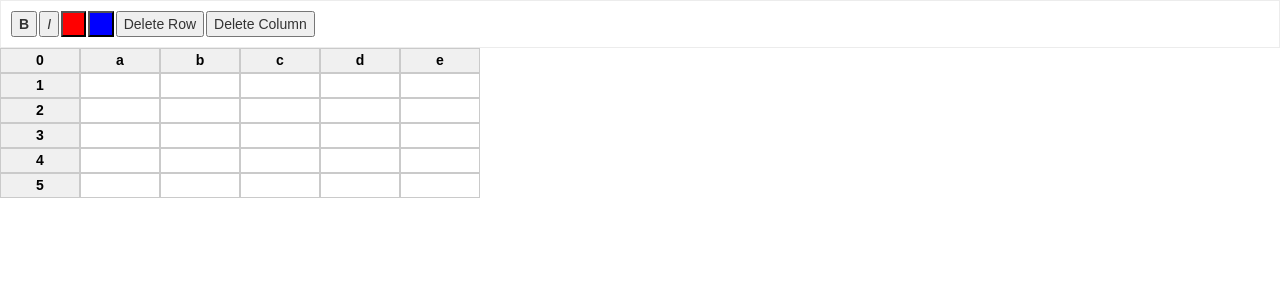
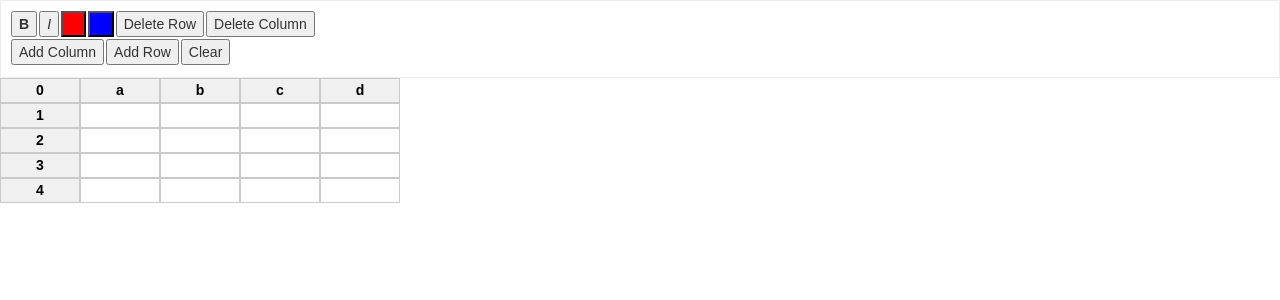
Before and after one commit to rishab85/spreadsheet, a React (Create React App) app: page / in a window 1280 px wide. Shown: the top 300 px of the page. Built offline with nearby package versions, Linux system fonts and the light colour scheme.

Commit message:
add-row/add-column

```diff
--- a/src/App.css
+++ b/src/App.css
@@ -1,11 +1,15 @@
+button{
+  margin : 0 2px 2px 0;
+}
+
+.cells{
+    cursor: cell;
+}
+
 .styler{
   padding :10px;
   border : 1px solid #ececec;
   width:auto;
-}
-
-button{
-  margin-right:2px;
 }
 
 .font-bold {
--- a/src/App.js
+++ b/src/App.js
@@ -1,4 +1,5 @@
 import React, { Component } from 'react';
+import {connect} from 'react-redux';
 import Table from './component/Table'
 import './App.css';
 
@@ -6,10 +7,16 @@ class App extends Component {
   render() {
     return (
       <div className="App">
-        <Table x={5} y={5}/>
+        <Table x={this.props.tableStructure.x} y={this.props.tableStructure.y}/>
       </div>
     );
   }
 }
 
-export default App;
+const mapStateToProps = (state) => {
+    return{
+      tableStructure : state.tableStructure
+    }
+}
+
+export default connect(mapStateToProps)(App);
--- a/src/action/tableAction.js
+++ b/src/action/tableAction.js
@@ -32,3 +32,10 @@ export function currentSelection(value){
     value
   }
 }
+
+export function tableStructure(value){
+  return{
+    type:"TABLE_STRUCTURE",
+    value
+  }
+}
--- a/src/component/Cell.js
+++ b/src/component/Cell.js
@@ -8,12 +8,12 @@ class Cell extends Component{
 
     this.state={
       editing:false,
-      value:props.value
+      value:props.value['data']
     }
 
     this.display = this.determineDisplay(
       {x:props.x, y:props.y},
-      props.value
+      props.value['data']
     )
     this.timer = 0;
     this.delay = 200;
@@ -43,7 +43,7 @@ class Cell extends Component{
     })
 
     this.display = this.determineDisplay(
-      {x:this.props.x, y:this.props.y}, e.target.value
+      {x:this.props.x, y:this.props.y}, e.target.value['data']
     )
   }
 
@@ -98,7 +98,6 @@ class Cell extends Component{
       this.prevent = false
     }, this.delay)
     this.props.currentSelection({x:this.props.x,y:this.props.y});
-
   }
 
   doubleClicked = () => {
@@ -141,7 +140,7 @@ class Cell extends Component{
   }
 
   changeClicked=()=>{
-    console.log('i  m vikA ON SALE')
+
   }
 
   render(){
@@ -189,7 +188,8 @@ class Cell extends Component{
 
     return(
       <span
-      className={this.props.styler}
+      title="Double click to Edit"
+      className={this.props.value['cell']}
       onClick={e=>this.clicked(e)}
       onDoubleClick={e=>this.doubleClicked(e)}
       onKeyDown = {this.onKeyPressOnSpan}
--- a/src/component/Row.js
+++ b/src/component/Row.js
@@ -7,25 +7,33 @@ const Row = (props) => {
 
   const cells = [];
   const y = props.y;
+  let value={}
+  for(let x=0; x<props.x; x+=1){
+    if(props.rowData[x]){
+      value={
+        data:props.rowData[x]['data'],
+        cell:props.rowData[x]['cell']
+      }
+    }else{
+      value={
+        data : '',
+        cell : 'cells'
+      }
+    }
 
-
-
-
-
-  for(let x=0; x<props.x; x+=1){
-    console.log(props.styler[x])
+    console.log(value);
     cells.push(
       <Cell
       key={`${x}-${y}`}
       y={y}
       x={x}
-      styler = {props.styler[x]}
       onChangedValue={props.handleChangedCell}
       onStyleChanged={props.handleChangedStyle}
       updateCells={props.updateCells}
       handleClicked={props.handleClicked}
-      value={props.rowData[x]||''}
+      value={value}
     />)
+
   }
 
 
--- a/src/component/Table.js
+++ b/src/component/Table.js
@@ -1,19 +1,17 @@
 import React, {Component} from 'react';
 import {connect} from 'react-redux';
-import {modifiedData, modifiedStyle} from '../action/tableAction'
+import {modifiedData, modifiedStyle, tableStructure} from '../action/tableAction'
 import Row from './Row'
 import Styler from './styler'
 class Table extends Component{
   constructor(props){
     super(props)
 
-
-
     let styles = [[]];
     let data = {};
-    for(let y=0; y<this.props.y+1; y+=1){
+    for(let y=0; y<this.props.table.y+1; y+=1){
       styles[y]=[];
-      for(let x=0; x<this.props.x+1; x+=1){
+      for(let x=0; x<this.props.table.x+1; x+=1){
         styles[y][x]="cells"
       }
     }
@@ -28,41 +26,51 @@ class Table extends Component{
       data:data,
       styler:styles,
     }
+
+    console.log(this.state.styler);
   }
 
-  componentWillMount(){
 
-  }
 
   handleChangedCell = ({x,y},value) => {
     const modifiedValue = Object.assign({},this.state.data)
     if(!modifiedValue[y]) modifiedValue[y] = {}
-    modifiedValue[y][x] = value
+    let data={data:value,cell:'cells'}
+    modifiedValue[y][x] = data
+      localStorage.setItem('sheet', JSON.stringify(modifiedValue))
     this.setState({
-      data : modifiedValue
+      data : modifiedValue,
     })
+  }
 
-    localStorage.setItem('sheet', JSON.stringify(this.state.data))
+  handleStyler = () => {
+    let styles = [[]];
+    for(let y=0; y<this.props.table.y+1; y+=1){
+      styles[y]=[];
+      for(let x=0; x<this.props.table.x+1; x+=1){
+        styles[y][x]="cells"
+      }
+    }
   }
 
   handleChangedStyle = ({x,y},value) => {
-    const modifiedValue = this.state.styler
+    const modifiedValue = this.state.data
     if(!modifiedValue[y]) modifiedValue[y] = {}
-    if(modifiedValue[y][x].includes(value)){
-      modifiedValue[y][x]=modifiedValue[y][x].replace(value,'')
-      modifiedValue[y][x]=modifiedValue[y][x].trim()
+    if(modifiedValue[y][x]['cell'].includes(value)){
+      modifiedValue[y][x]['cell']=modifiedValue[y][x]['cell'].replace(value,'')
+      modifiedValue[y][x]['cell']=modifiedValue[y][x]['cell'].trim()
     }else{
-      modifiedValue[y][x] = value+ " " + modifiedValue[y][x]
+      modifiedValue[y][x]['cell'] = value+ " " + modifiedValue[y][x]['cell']
     }
 
     this.setState({
-      styler : modifiedValue
+      styler : {cell:modifiedValue[y][x]['cell']}
     })
   }
 
   handleButton=(value)=>{
     // console.log('I am on Table and you clicked me');
-    console.log(value)
+
     if(Object.keys(this.props.current).length){
       const x = this.props.current.x;
       const y = this.props.current.y;
@@ -70,23 +78,70 @@ class Table extends Component{
     }
   }
 
+  addRowColumn = (value) =>{
+
+    if(value==="row"){
+      let y = this.props.table.y+1;
+      let x = this.props.table.x;
+      const  data = {
+        x : x,
+        y : y
+      }
+      let styles = this.handleStyler;
+      this.props.modifyTable(data);
+    }else{
+      let y = this.props.table.y;
+      let x = this.props.table.x+1;
+      const  data = {
+        x : x,
+        y : y
+      }
+      let styles = this.handleStyler;
+      this.props.modifyTable(data);
+    }
+  }
+
+  addRow=()=>{
+    let modif = [[]];
+    modif = JSON.parse(localStorage.getItem('sheet'))
+    const rows=[];
+    for(let x=0; x<this.props.table.x; x+=1){
+      rows[x] = {};
+    }
+    modif.push(rows);
+    console.log(modif);
+
+    // localStorage.setItem('sheet', JSON.stringify(mod));
+  }
+  handleClear = () =>{
+    let r =window.confirm("Are you sure you want to clear all data");
+    if(r){
+      localStorage.removeItem('sheet');
+      const data = {}
+      this.setState({
+        data
+      })
+    }
+    window.location.reload(true);
+  }
+
+  handleDelete=(value)=>{
+    console.log(value)
+  }
   updateCells = () => {
     this.forceUpdate()
   }
   render(){
-
       const rows = [];
+      console.log(this.props.table.y);
       for(let y=0; y<this.props.y+1; y+=1){
         const rowData = this.state.data[y] || {};
-        const styleData = this.state.styler[y] || {};
-
         rows.push(
           <Row
             handleChangedCell = {this.handleChangedCell}
             handleChangedStyle = {this.handleChangedStyle}
             handleClicked = {this.handleButton}
             updateCells={this.updateCells}
-            styler = {this.state.styler[y]}
             key={y}
             y={y}
             x={this.props.x+1}
@@ -97,7 +152,12 @@ class Table extends Component{
 
       return(
         <div>
-          <Styler handleButton = {this.handleButton}/>
+          <Styler
+          handleButton = {this.handleButton}
+          handleDelete = {this.handleDelete}
+          handleClear = {this.handleClear}
+          addRowColumn = {this.addRowColumn}
+          />
           {rows}
         </div>
       )
@@ -106,6 +166,7 @@ class Table extends Component{
 
 const mapStateToProps = (state) => {
   return{
+    table : state.tableStructure,
     modData : state.modifiedData,
     modStyle : state.modifiedStyle,
     current : state.currentSelection
@@ -115,7 +176,8 @@ const mapStateToProps = (state) => {
 const mapDispatchToProps = (dispatch) => {
   return{
     modifyData : (data)=>dispatch(modifiedData(data)),
-    modifyStyle : (data)=>dispatch(modifiedStyle(data))
+    modifyStyle : (data)=>dispatch(modifiedStyle(data)),
+    modifyTable : (data)=>dispatch(tableStructure(data))
   }
 }
 
--- a/src/component/styler.js
+++ b/src/component/styler.js
@@ -6,17 +6,33 @@ class Styler extends Component{
   handleClick = (e) =>{
     e.preventDefault();
     this.props.handleButton(e.target.name);
+  }
 
+  handleDelete = (e) =>{
+    e.preventDefault();
+    this.props.handleDelete(e.target.name);
+  }
+
+  handleClear = (e) => {
+    this.props.handleClear();
+  }
+
+  addRowColumn = (e) =>{
+    this.props.addRowColumn(e.target.name);
   }
   render(){
     return(
       <div className="styler">
-        <button type="submit" className="font-bold" name="font-bold" onClick={this.handleClick}>B</button>
-        <button type="submit" className="font-italics" name="font-italics" onClick={this.handleClick}>I</button>
-        <button type="submit" className="redBtn" name="color-red" onClick={this.handleClick}>A</button>
-        <button type="submit" className="blueBtn" name="color-blue" onClick={this.handleClick}>A</button>
-        <button type="submit" className="btnDelete" name="delete-row" onClick={this.handleClick}>Delete Row</button>
-        <button type="submit" className="btnDelete" name="delete-row" onClick={this.handleClick}>Delete Column</button>
+        <button type="submit" className="font-bold" name="font-bold" onClick={this.handleClick} title="Bold">B</button>
+        <button type="submit" className="font-italics" name="font-italics" onClick={this.handleClick} title="Italics">I</button>
+        <button type="submit" className="redBtn" name="color-red" onClick={this.handleClick} title="Change Color">A</button>
+        <button type="submit" className="blueBtn" name="color-blue" onClick={this.handleClick} title="Change Color">A</button>
+        <button type="submit" className="btnDelete" name="delete-row" onClick={this.handleClick} title="Delete Row">Delete Row</button>
+        <button type="submit" className="btnDelete" name="delete-row" onClick={this.handleClick} title="Delete Column">Delete Column</button>
+        <br/>
+        <button type="submit" className="btnDelete" name="column" onClick={this.addRowColumn} title="Add Column">Add Column</button>
+        <button type="submit" className="btnDelete" name="row" onClick={this.addRowColumn} title="Add Row">Add Row</button>
+        <button type="submit" className="btnClear" name="clear-sheet" onClick={this.handleClear} title="Clear All">Clear</button>
       </div>
     )
   }
--- a/src/reducer/rootReducer.js
+++ b/src/reducer/rootReducer.js
@@ -1,10 +1,11 @@
 import {combineReducers} from 'redux';
-import {modifiedData, modifiedStyle, buttonName, buttonClicked, currentSelection} from './tableReducer';
+import {modifiedData, modifiedStyle, buttonName, buttonClicked, currentSelection, tableStructure} from './tableReducer';
 
 export default combineReducers({
   modifiedData,
   modifiedStyle,
   buttonName,
   buttonClicked,
-  currentSelection
+  currentSelection,
+  tableStructure
 })
--- a/src/reducer/tableReducer.js
+++ b/src/reducer/tableReducer.js
@@ -47,3 +47,13 @@ export function currentSelection(state={}, action){
       return state;
   }
 }
+
+export function tableStructure(state={x:4,y:4}, action){
+  switch (action.type) {
+    case "TABLE_STRUCTURE":
+      return action.value
+
+    default:
+        return state;
+  }
+}
```
